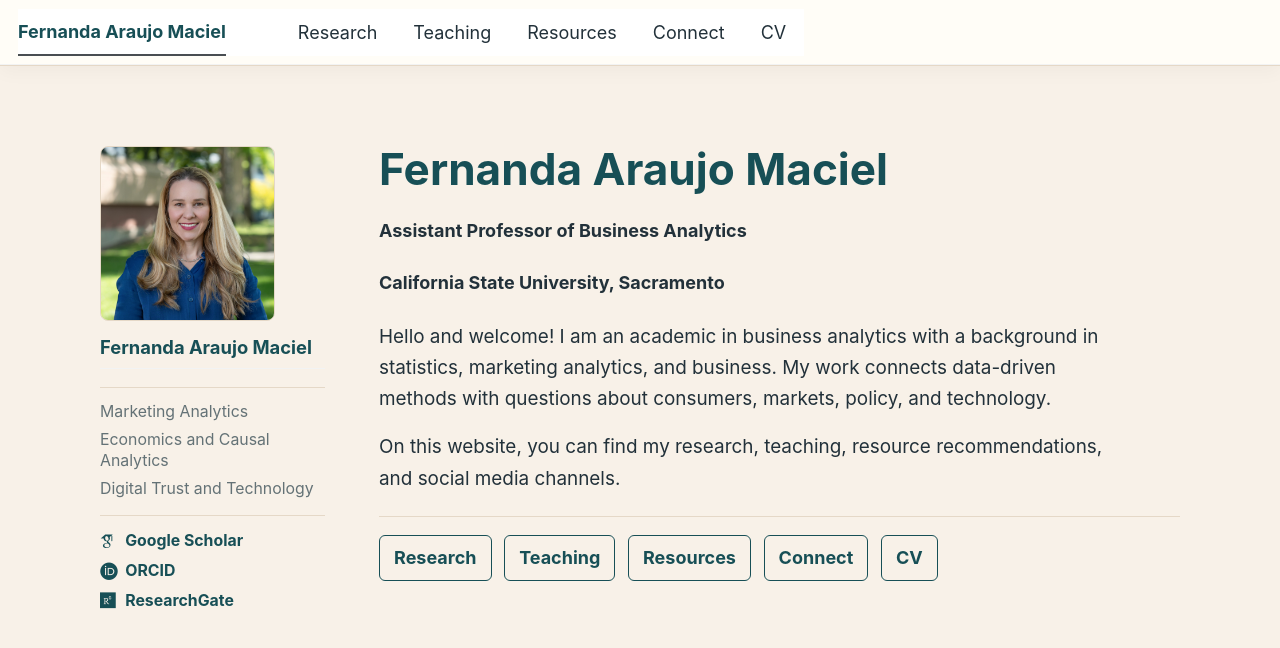
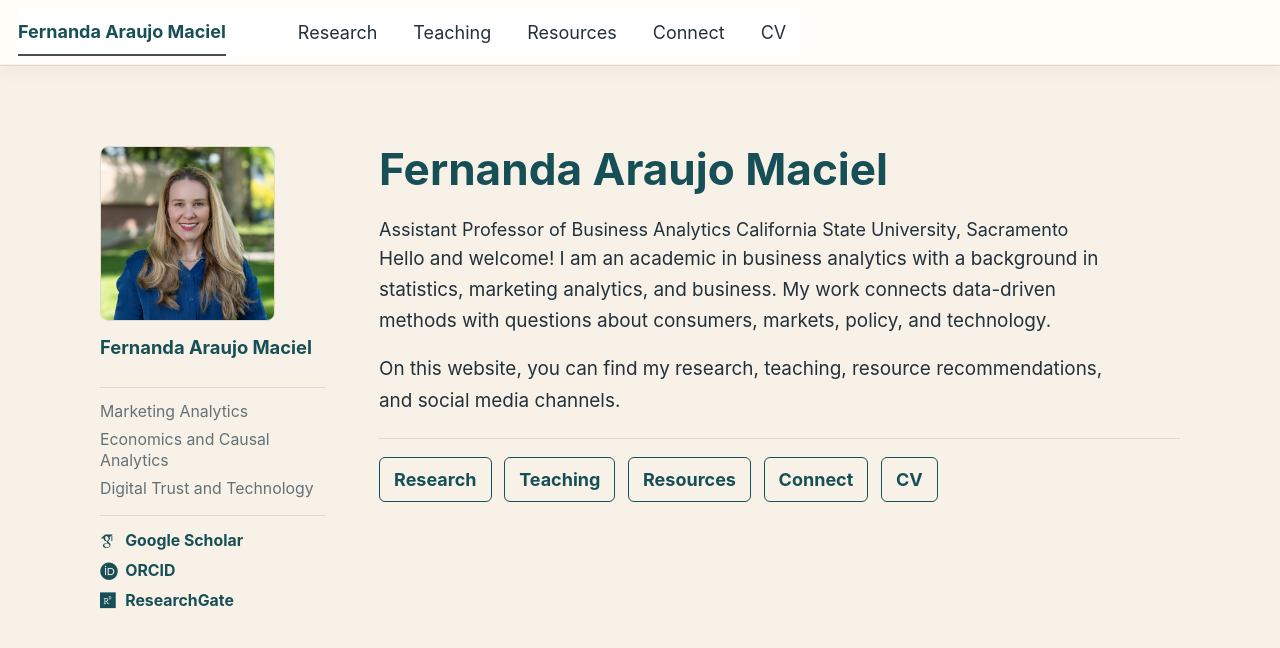
Before and after one commit to proffernandamaciel/proffernandamaciel.github.io, a Jekyll site: the page built from index.md, in a window 1280 px wide. Shown: the top 648 px of the page. Built offline with Jekyll 4.4.1, drawn with Linux system fonts in a browser that asks for light colours; some web fonts are replaced; a script bundle is joined from its source files by our own code; library files that are not in the unit come from our copies.

Commit message:
Remove HTML tags from professor information

```diff
--- a/index.md
+++ b/index.md
@@ -34,8 +34,8 @@ excerpt: "Academic website for Fernanda Araujo Maciel: research, teaching, resou
     <header class="fm-home-intro">
       <h1>Fernanda Araujo Maciel</h1>
       <p class="fm-role"></p>
-      <p class="fm-role">Assistant Professor of Business Analytics</p>
-      <p class="fm-role">California State University, Sacramento</p>
+      Assistant Professor of Business Analytics
+      California State University, Sacramento
       <!-- <p class="fm-degree">Ph.D. in Business, Business Analytics, Bentley University, 2020</p> -->
     </header>
 
```
